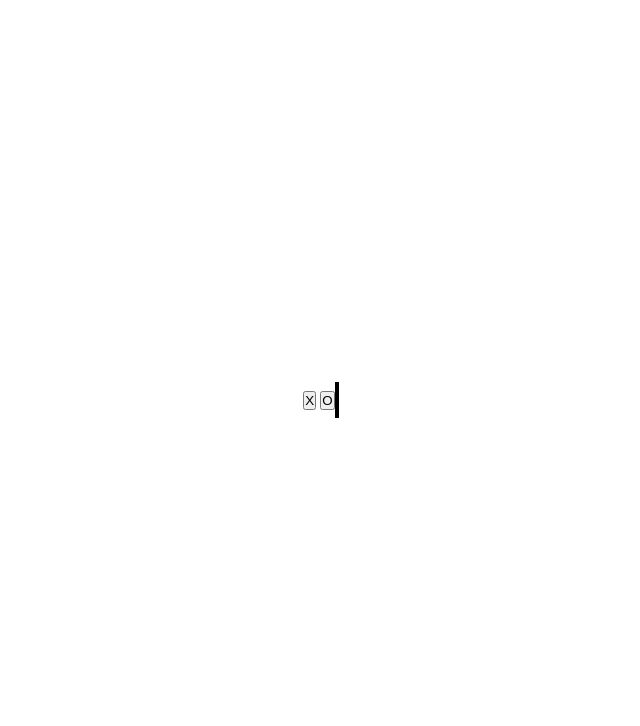
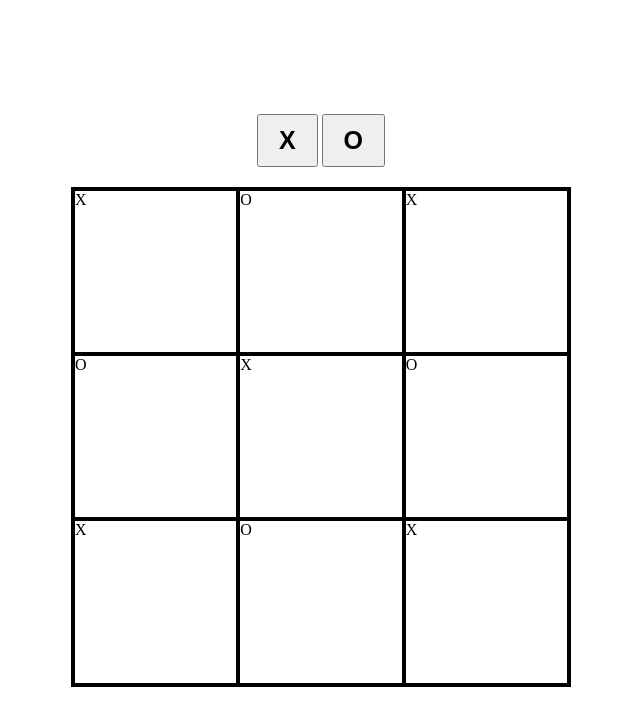
Before and after one commit to Szoker527/Tic-Tac-Toe, a plain HTML site: page index.html in a window 1280 px wide. Shown: the whole page, without its empty margins (319-959 px from the left). Drawn offline with Linux system fonts and the light colour scheme.

Commit message:
Add module it displays gameArray

```diff
--- a/script.js
+++ b/script.js
@@ -1,9 +1,44 @@
 //
 const gameBoard = {
-    gameArray: []
+  gameArray: ["X", "O", "X", "O", "X", "O", "X", "O", "X"],
+};
 
-}
+const newPlayer = function (name, weapon) {
+  return {
+    name,
+    weapon,
+  };
+};
 
-const newPlayer = function(name, weapon) {
+const playerO = newPlayer("playerOne", "O");
+const playerX = newPlayer("player   Two", "X");
 
-}
+const displayAction= (() => {
+    let marker
+    const page = document.querySelectorAll(".game");
+    const buttons = document.querySelectorAll(".btn");
+    const showArray = (array) => {
+      for (let index = 0; index < page.length; index++) {
+        page[index].addEventListener("click", function () {
+          console.log(array[index])
+        });
+        page[index].innerHTML = array[index];
+      }
+    };
+    const newMakrer = () => {
+        for (let i = 0; i < buttons.length; i++) {
+            buttons[i].addEventListener('click', function() {
+                marker = buttons[i].id
+              console.log(marker);
+            })
+        }
+    }
+    return {
+      showArray,
+      newMakrer
+
+    };
+  })();
+
+displayAction.showArray(gameBoard.gameArray);
+displayAction.newMakrer()
--- a/style.css
+++ b/style.css
@@ -8,11 +8,19 @@
   height: 100vh;
   width: 100vw;
   display: flex;
+  flex-direction: column;
   justify-content: center;
   align-items: center;
 }
 
-.container {
+.game-buttons button {
+  font-size: 25px;
+  font-weight: 600;
+  padding: 10px 20px;
+  margin-bottom: 20px;
+}
+
+.game-board {
   width: 500px;
   height: 500px;
   border: 2px solid black;
```
Lines whose indentation alone changed are shown as unchanged.
